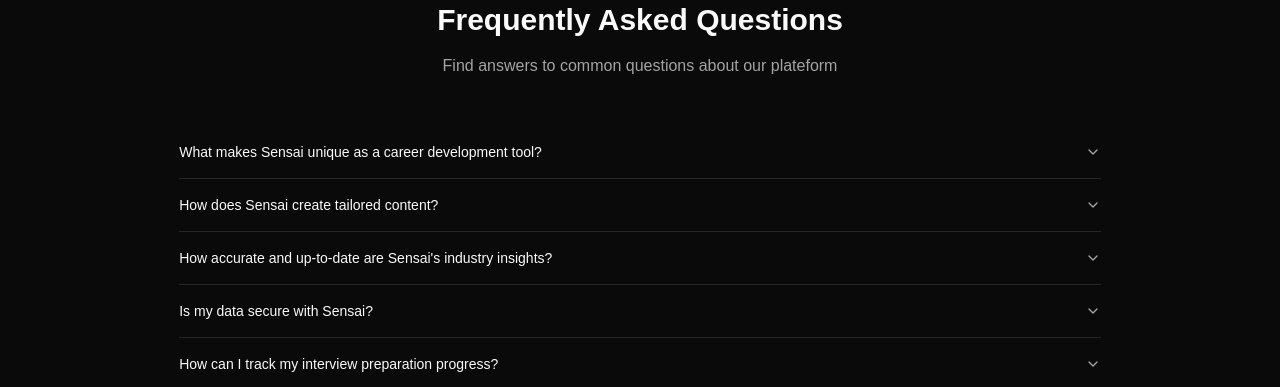
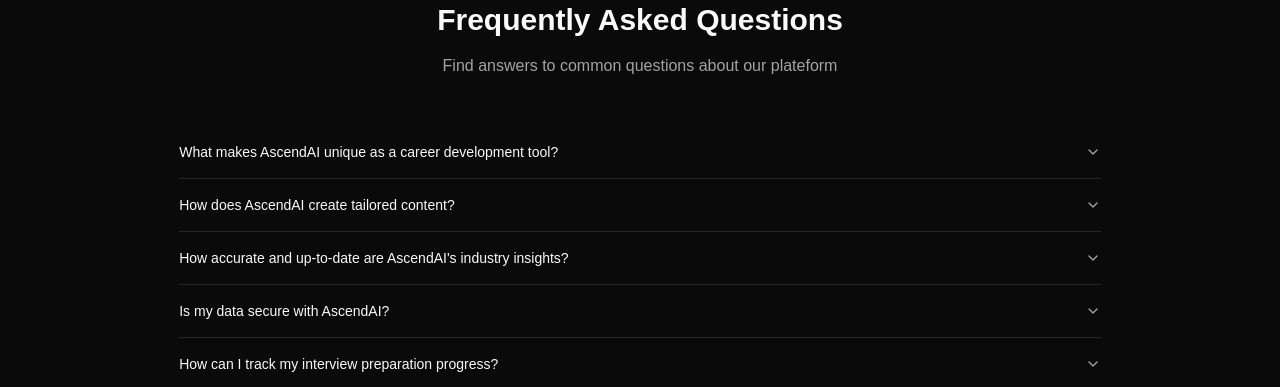
Before and after one commit to iamansingh0/AscendAI, a Next.js app: page / in a window 1280 px wide. Shown: the part 3300-3687 px from the top of the page. Built offline with nearby package versions, Linux system fonts and the light colour scheme; no server answers.

Commit message:
Update FAQs

```diff
--- a/data/faqs.js
+++ b/data/faqs.js
@@ -1,32 +1,32 @@
 export const faqs = [
     {
-      question: "What makes Sensai unique as a career development tool?",
+      question: "What makes AscendAI unique as a career development tool?",
       answer:
-        "Sensai combines AI-powered career tools with industry-specific insights to help you advance your career. Our platform offers three main features: an intelligent resume builder, a cover letter generator, and an adaptive interview preparation system. Each tool is tailored to your industry and skills, providing personalized guidance for your professional journey.",
+        "AscendAI combines AI-powered career tools with industry-specific insights to help you advance your career. Our platform offers three main features: an intelligent resume builder, a cover letter generator, and an adaptive interview preparation system. Each tool is tailored to your industry and skills, providing personalized guidance for your professional journey.",
     },
     {
-      question: "How does Sensai create tailored content?",
+      question: "How does AscendAI create tailored content?",
       answer:
-        "Sensai learns about your industry, experience, and skills during onboarding. It then uses this information to generate customized resumes, cover letters, and interview questions. The content is specifically aligned with your professional background and industry standards, making it highly relevant and effective.",
+        "AscendAI learns about your industry, experience, and skills during onboarding. It then uses this information to generate customized resumes, cover letters, and interview questions. The content is specifically aligned with your professional background and industry standards, making it highly relevant and effective.",
     },
     {
-      question: "How accurate and up-to-date are Sensai's industry insights?",
+      question: "How accurate and up-to-date are AscendAI's industry insights?",
       answer:
         "We update our industry insights weekly using advanced AI analysis of current market trends. This includes salary data, in-demand skills, and industry growth patterns. Our system constantly evolves to ensure you have the most relevant information for your career decisions.",
     },
     {
-      question: "Is my data secure with Sensai?",
+      question: "Is my data secure with AscendAI?",
       answer:
         "Absolutely. We prioritize the security of your professional information. All data is encrypted and securely stored using industry-standard practices. We use Clerk for authentication and never share your personal information with third parties.",
     },
     {
       question: "How can I track my interview preparation progress?",
       answer:
-        "Sensai tracks your performance across multiple practice interviews, providing detailed analytics and improvement suggestions. You can view your progress over time, identify areas for improvement, and receive AI-generated tips to enhance your interview skills based on your responses.",
+        "AscendAI tracks your performance across multiple practice interviews, providing detailed analytics and improvement suggestions. You can view your progress over time, identify areas for improvement, and receive AI-generated tips to enhance your interview skills based on your responses.",
     },
     {
       question: "Can I edit the AI-generated content?",
       answer:
-        "Yes! While Sensai generates high-quality initial content, you have full control to edit and customize all generated resumes, cover letters, and other content. Our markdown editor makes it easy to refine the content to perfectly match your needs.",
+        "Yes! While AscendAI generates high-quality initial content, you have full control to edit and customize all generated resumes, cover letters, and other content. Our markdown editor makes it easy to refine the content to perfectly match your needs.",
     },
   ];
```
